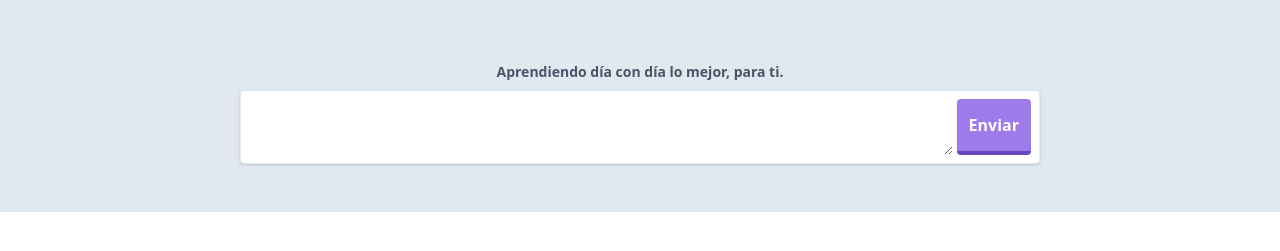
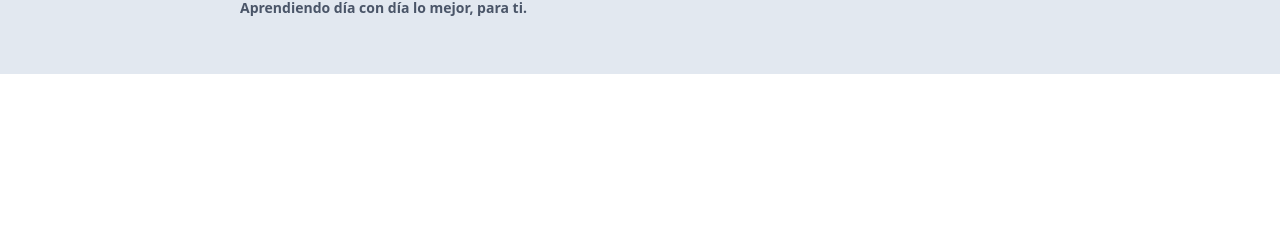
Before and after one commit to conradRC/portfolio, a Gatsby site: page / in a window 1280 px wide. Shown: the part 351-602 px from the top of the page. Built offline with nearby package versions, Linux system fonts and the light colour scheme; Gatsby itself is replaced by a stand-in of ours.

Commit message:
Remove contact form

```diff
--- a/src/components/contact.form.js
+++ /dev/null
@@ -1,18 +0,0 @@
-import React from 'react';
-export default () => (
-    <form className="mt-16 text-center">
-        <label htmlFor="contact-content" className="block text-gray-700 text-sm font-bold mb-2">
-            Aprendiendo día con día lo mejor, para ti.
-        </label>
-        <div className="flex shadow rounded bg-white border p-2">
-            <textarea
-                id  ="contact-content"
-                name="contact-content"
-                className="flex-1 py-1 px-3 text-gray-700 focus:outline-none focus:shadow-outline">
-            </textarea>
-            <button className="btn ml-1">
-                Enviar
-            </button>
-        </div>
-    </form>
-);
--- a/src/components/header.js
+++ b/src/components/header.js
@@ -1,5 +1,4 @@
 import React from 'react';
-import Form from './contact.form';
 import illustration from '../images/undraw_absorbed.svg';
 
 export default () => (
@@ -15,7 +14,9 @@ export default () => (
                 <img src={illustration} alt ="Persona leyendo mientras camina" style={{height: "300px"}}></img>
             </div>
             <div>
-            <Form/>
+            <label htmlFor="contact-content" className="block text-gray-700 text-sm font-bold mb-2">
+                Aprendiendo día con día lo mejor, para ti.
+            </label>
         </div>
          </div>
 
```
